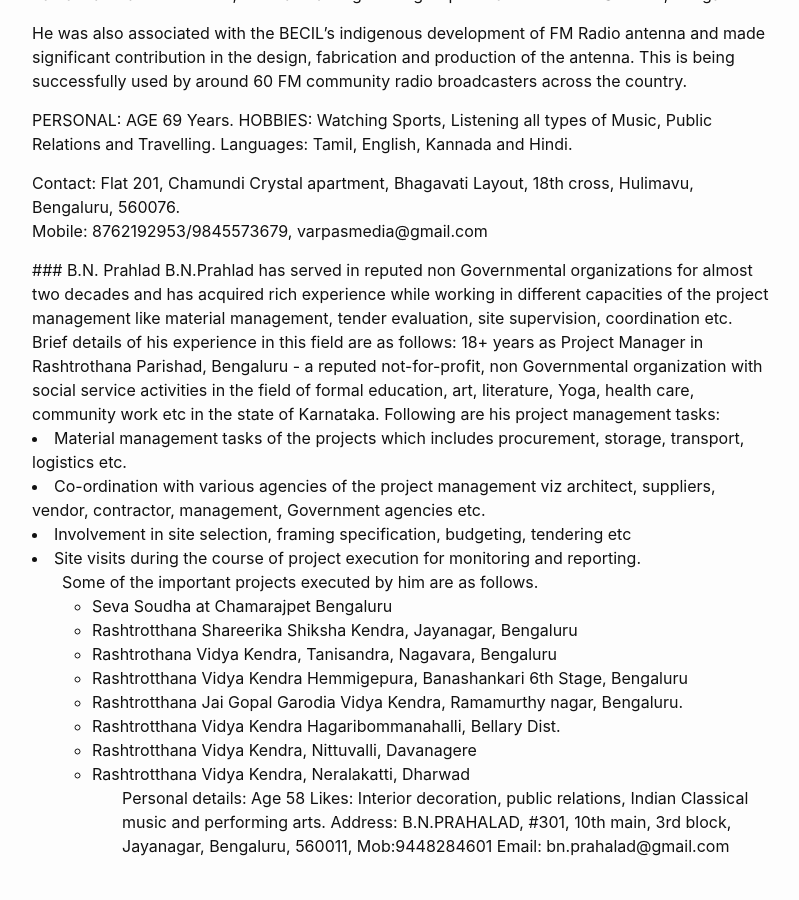
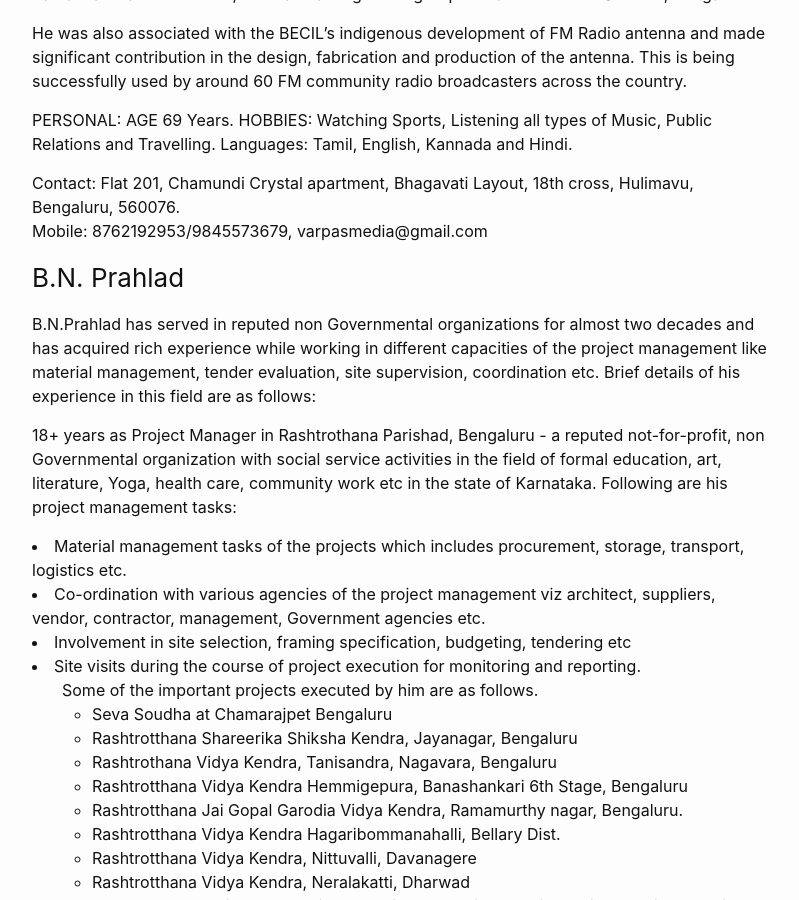
Before and after one commit to VarpasMedia/VarpasMedia.github.io, a Jekyll site: the page built from about.md, in a window 1280 px wide and 900 px high, scrolled down 2142 px. Shown: the whole window, without its empty margins (238-1037 px from the left). Built offline with Jekyll 4.4.1, drawn with Linux system fonts in a browser that asks for light colours; our own code applies the rules of GitHub Pages for plain Markdown files.

Commit message:
Update about.md

```diff
--- a/about.md
+++ b/about.md
@@ -34,7 +34,7 @@ Languages: Tamil, English, Kannada and Hindi.
 Contact: Flat 201, Chamundi Crystal apartment, Bhagavati Layout, 18th cross, Hulimavu, Bengaluru, 560076.
 Mobile: 8762192953/9845573679, varpasmedia@gmail.com
 
-<div class="post-content e-content">
+
 
 ### B.N. Prahlad
 B.N.Prahlad has served in reputed non Governmental organizations for almost two decades and has acquired rich experience while working in different capacities of the project management like material management, tender evaluation, site supervision, coordination etc. Brief details of his experience in this field are as follows:
@@ -69,3 +69,5 @@ Address:
 B.N.PRAHALAD, #301, 10th main, 3rd block, Jayanagar, Bengaluru, 560011,
 Mob:9448284601
 Email: bn.prahalad@gmail.com
+
+<div class="post-content e-content">
```
